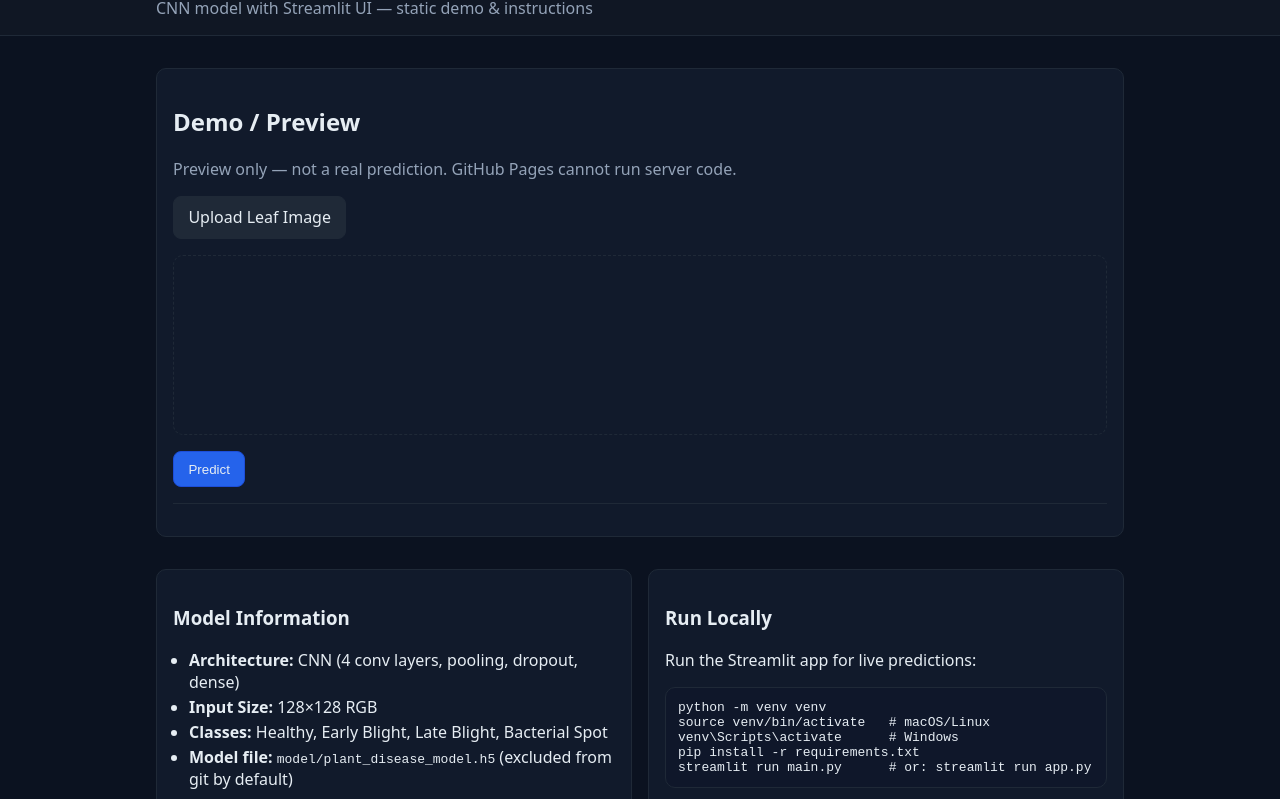
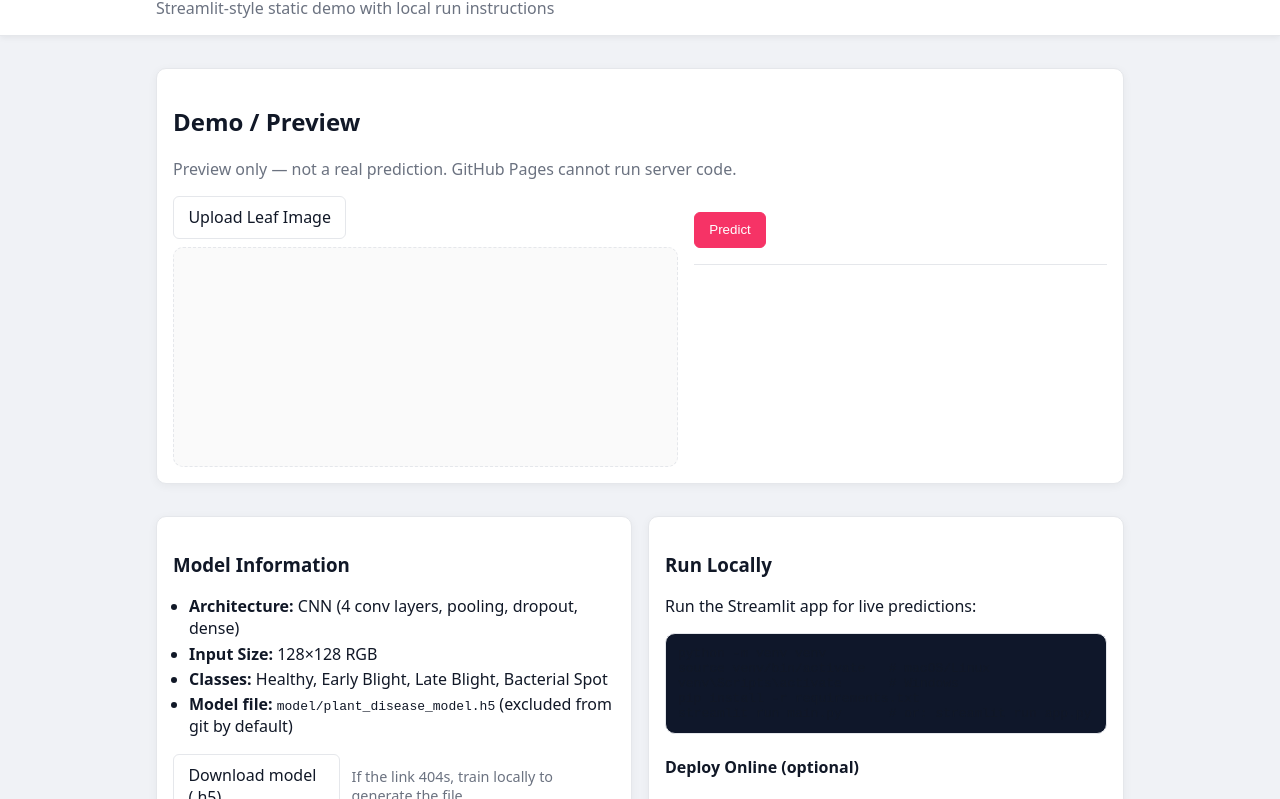
Before and after one commit to Manishnagda/week-1-and-week-2, a plain HTML site: page docs/index.html in a window 1280 px wide. Shown: the part 62-861 px from the top of the page. Drawn offline with Linux system fonts and the light colour scheme.

Commit message:
Improve docs site UI to Streamlit-like style

```diff
--- a/docs/assets/site.js
+++ b/docs/assets/site.js
@@ -8,7 +8,7 @@
   const labelsEl = document.getElementById('classLabels');
 
   const LABELS = Array.isArray(window.__CLASS_LABELS__) ? window.__CLASS_LABELS__ : [];
-  labelsEl.innerHTML = LABELS.map(l => `<li>${l}</li>`).join('');
+  labelsEl.innerHTML = LABELS.map(l => `<span class="pill">${l}</span>`).join('');
 
   input.addEventListener('change', (e) => {
     const file = e.target.files?.[0];
--- a/docs/assets/style.css
+++ b/docs/assets/style.css
@@ -1,37 +1,26 @@
 :root {
-  --bg: #0b1220;
-  --card: #111a2b;
-  --text: #e6edf3;
-  --muted: #94a3b8;
-  --accent: #4ade80;
-  --primary: #60a5fa;
-  --border: #1f2937;
+  --bg: #f0f2f6;
+  --card: #ffffff;
+  --text: #111827;
+  --muted: #6b7280;
+  --accent: #f63366;
+  --primary: #f63366;
+  --border: #e5e7eb;
 }
 
 * { box-sizing: border-box; }
 html, body { height: 100%; }
-body {
-  margin: 0;
-  font-family: ui-sans-serif, system-ui, -apple-system, Segoe UI, Roboto, Helvetica, Arial, "Apple Color Emoji", "Segoe UI Emoji";
-  background: var(--bg);
-  color: var(--text);
-}
+body { margin: 0; font-family: ui-sans-serif, system-ui, -apple-system, Segoe UI, Roboto, Helvetica, Arial; background: var(--bg); color: var(--text); }
 
 .container { max-width: 1000px; margin: 0 auto; padding: 1rem; }
-.site-header { border-bottom: 1px solid var(--border); background: rgba(255,255,255,0.02); }
+.site-header { border-bottom: 1px solid var(--border); background: #ffffff; box-shadow: 0 2px 6px rgba(0,0,0,0.06); }
 .site-header h1 { margin: 0.25rem 0; font-size: 1.6rem; }
 .tagline { margin: 0; color: var(--muted); }
 
 .site-footer { border-top: 1px solid var(--border); margin-top: 2rem; }
 .site-footer p { color: var(--muted); }
 
-.card {
-  background: var(--card);
-  border: 1px solid var(--border);
-  border-radius: 10px;
-  padding: 1rem;
-  margin: 1rem 0;
-}
+.card { background: var(--card); border: 1px solid var(--border); border-radius: 10px; padding: 1rem; margin: 1rem 0; box-shadow: 0 2px 10px rgba(0,0,0,0.05); }
 
 .grid.two {
   display: grid;
@@ -43,17 +32,10 @@ body {
   .grid.two { grid-template-columns: 1fr 1fr; }
 }
 
-.btn {
-  display: inline-block;
-  background: #1f2937;
-  border: 1px solid var(--border);
-  color: var(--text);
-  padding: 0.6rem 0.9rem;
-  border-radius: 8px;
-  text-decoration: none;
-  cursor: pointer;
-}
-.btn.primary { background: #2563eb; border-color: #1d4ed8; }
+.btn { display: inline-block; background: #ffffff; border: 1px solid var(--border); color: var(--text); padding: 0.6rem 0.9rem; border-radius: 6px; text-decoration: none; cursor: pointer; transition: all 0.15s ease; }
+.btn:hover { box-shadow: 0 2px 6px rgba(0,0,0,0.06); }
+.btn.primary { background: var(--primary); border-color: var(--primary); color: #ffffff; }
+.btn.primary:hover { filter: brightness(0.95); }
 .btn:disabled { opacity: 0.6; cursor: not-allowed; }
 
 .muted { color: var(--muted); }
@@ -62,22 +44,15 @@ body {
 .uploader { display: flex; align-items: center; gap: 1rem; }
 .uploader input[type=file] { display: none; }
 
-.preview {
-  margin-top: 1rem;
-  border: 1px dashed var(--border);
-  border-radius: 10px;
-  min-height: 180px;
-  display: grid;
-  place-items: center;
-  overflow: hidden;
-}
+.preview { margin-top: 0.5rem; background: #fafafa; border: 1px dashed var(--border); border-radius: 10px; min-height: 220px; display: grid; place-items: center; overflow: hidden; }
 .preview img { max-width: 100%; height: auto; display: block; }
 
 .actions { display: flex; align-items: center; gap: 1rem; margin-top: 1rem; }
 
 .mock-result { margin-top: 1rem; border-top: 1px solid var(--border); padding-top: 1rem; }
-.mock-result .title { font-weight: 600; }
-.mock-result .prob-row { display: flex; justify-content: space-between; margin: 0.2rem 0; }
+.mock-result .title { font-weight: 600; margin-bottom: 0.5rem; }
+.mock-result .prob-row { display: flex; justify-content: space-between; margin: 0.25rem 0; padding: 0.25rem 0; }
+.mock-result .prob-row span:last-child { font-variant-numeric: tabular-nums; }
 
 .info-list { padding-left: 1rem; }
 .info-list li { margin: 0.2rem 0; }
@@ -87,7 +62,7 @@ body {
 
 .samples { display: grid; grid-template-columns: repeat(2, 1fr); gap: 0.75rem; }
 @media (min-width: 700px) { .samples { grid-template-columns: repeat(4, 1fr); } }
-.samples figure { margin: 0; background: #0f172a; border: 1px solid var(--border); border-radius: 10px; overflow: hidden; }
+.samples figure { margin: 0; background: #ffffff; border: 1px solid var(--border); border-radius: 10px; overflow: hidden; box-shadow: 0 2px 8px rgba(0,0,0,0.05); }
 .samples figcaption { padding: 0.5rem; color: var(--muted); }
 .samples img { width: 100%; height: auto; display: block; }
 
@@ -100,3 +75,8 @@ body {
 }
 
 .download { display: flex; align-items: center; gap: 0.75rem; }
+
+.layout-two { display: grid; grid-template-columns: 1fr; gap: 1rem; }
+@media (min-width: 900px) { .layout-two { grid-template-columns: 1.1fr 0.9fr; } }
+
+.pill { display: inline-block; padding: 0.25rem 0.5rem; border: 1px solid var(--border); border-radius: 999px; margin: 0.15rem 0.25rem; background: #fff; }
--- a/docs/index.html
+++ b/docs/index.html
@@ -11,8 +11,8 @@
   <body>
     <header class="site-header">
       <div class="container">
-        <h1>Plant Disease Detection</h1>
-        <p class="tagline">CNN model with Streamlit UI — static demo & instructions</p>
+        <h1>🌿 Plant Disease Detection</h1>
+        <p class="tagline">Streamlit-style static demo with local run instructions</p>
       </div>
     </header>
 
@@ -20,16 +20,22 @@
       <section class="card">
         <h2>Demo / Preview</h2>
         <p class="muted">Preview only — not a real prediction. GitHub Pages cannot run server code.</p>
+        <div class="layout-two">
+          <div>
             <div class="uploader">
               <label for="imageInput" class="btn">Upload Leaf Image</label>
               <input id="imageInput" type="file" accept="image/*" />
             </div>
             <div id="preview" class="preview"></div>
+          </div>
+          <div>
             <div class="actions">
               <button id="predictBtn" class="btn primary">Predict</button>
               <span id="predictHelp" class="muted"></span>
             </div>
             <div id="mockResult" class="mock-result" aria-live="polite"></div>
+          </div>
+        </div>
       </section>
 
       <section class="grid two">
@@ -52,7 +58,7 @@
             <p class="muted small">If the link 404s, train locally to generate the file.</p>
           </div>
           <h4>Class Labels</h4>
-          <ul id="classLabels" class="labels"></ul>
+          <div id="classLabels" class="labels"></div>
         </article>
 
         <article class="card">
```
Lines whose indentation alone changed are shown as unchanged.
